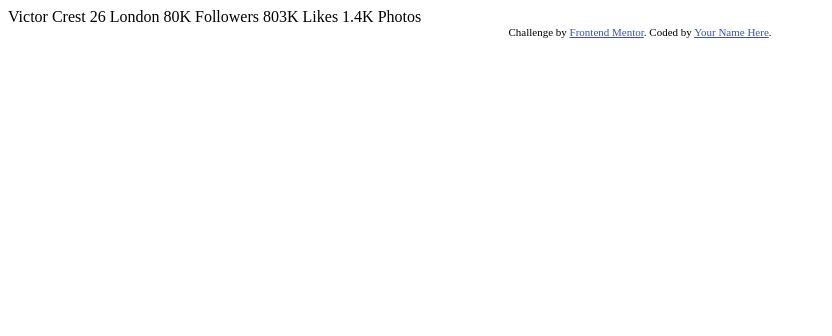
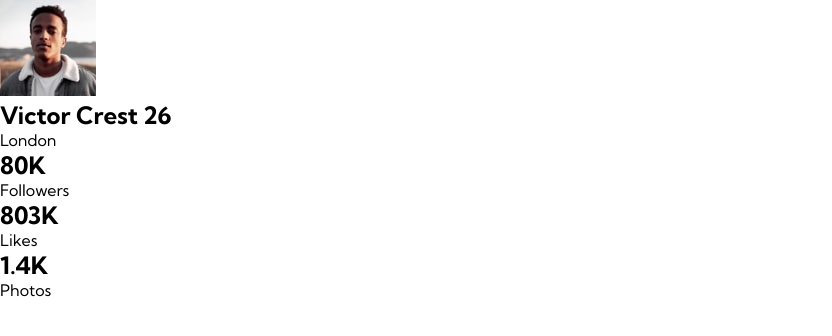
Before and after one commit to gustavosnto/profile-card-component, a plain HTML site: page index.html in a window 1280 px wide. Shown: the whole page, without its empty margins (0-832 px from the left). Drawn offline with Linux system fonts and the light colour scheme.

Commit message:
text markup ready

```diff
--- /dev/null
+++ b/assets/css/style.css
@@ -0,0 +1,15 @@
+:root {
+    --dark-cyan: rgb(25, 162, 174);
+    --very-dark-blue: hsl(229, 23%, 23%);
+    --dark-grayish-blue: hsl(227, 10%, 46%);
+    --dark-gray: hsl(0, 0%, 59%);
+    --white: #FFF;
+    --black: #000;
+}
+
+* {
+    padding: 0;
+    margin: 0;
+    box-sizing: border-box;
+    font-family: 'Kumbh Sans', sans-serif;
+}
--- a/index.html
+++ b/index.html
@@ -8,28 +8,40 @@
 
   <title>Frontend Mentor | Profile card component</title>
 
-  <!-- Feel free to remove these styles or customise in your own stylesheet 👍 -->
-  <style>
-    .attribution { font-size: 11px; text-align: center; }
-    .attribution a { color: hsl(228, 45%, 44%); }
-  </style>
+  <link rel="stylesheet" href="/assets/css/style.css">
+
+  <link rel="preconnect" href="https://fonts.googleapis.com">
+  <link rel="preconnect" href="https://fonts.gstatic.com" crossorigin>
+  <link href="https://fonts.googleapis.com/css2?family=Kumbh+Sans:wght@400;700&display=swap" rel="stylesheet">
 </head>
 <body>
-  Victor Crest
-  26
-  London
+  <section class="area-profile">
+    <div class="container">
+      <div class="bg-section"></div>
+      <div class="profile-content">
+        <img src="/images/image-victor.jpg" alt="Victor Photo Profile">
 
-  80K
-  Followers
+        <header>
+          <h1>Victor Crest <span>26</span></h1>
+        </header>
+        <p>London</p>
 
-  803K
-  Likes
-
-  1.4K
-  Photos
-  <div class="attribution">
-    Challenge by <a href="https://www.frontendmentor.io?ref=challenge" target="_blank">Frontend Mentor</a>.
-    Coded by <a href="#">Your Name Here</a>.
-  </div>
+        <div class="social-numbers">
+          <div class="social-infos">
+            <h2>80K</h2>
+            <p>Followers</p>
+          </div>
+          <div class="social-infos">
+            <h2>803K</h2>
+            <p>Likes</p>
+          </div>
+          <div class="social-infos">
+            <h2>1.4K</h2>
+            <p>Photos</p>
+          </div>
+        </div>
+      </div>
+    </div>
+  </section>
 </body>
 </html>
```
